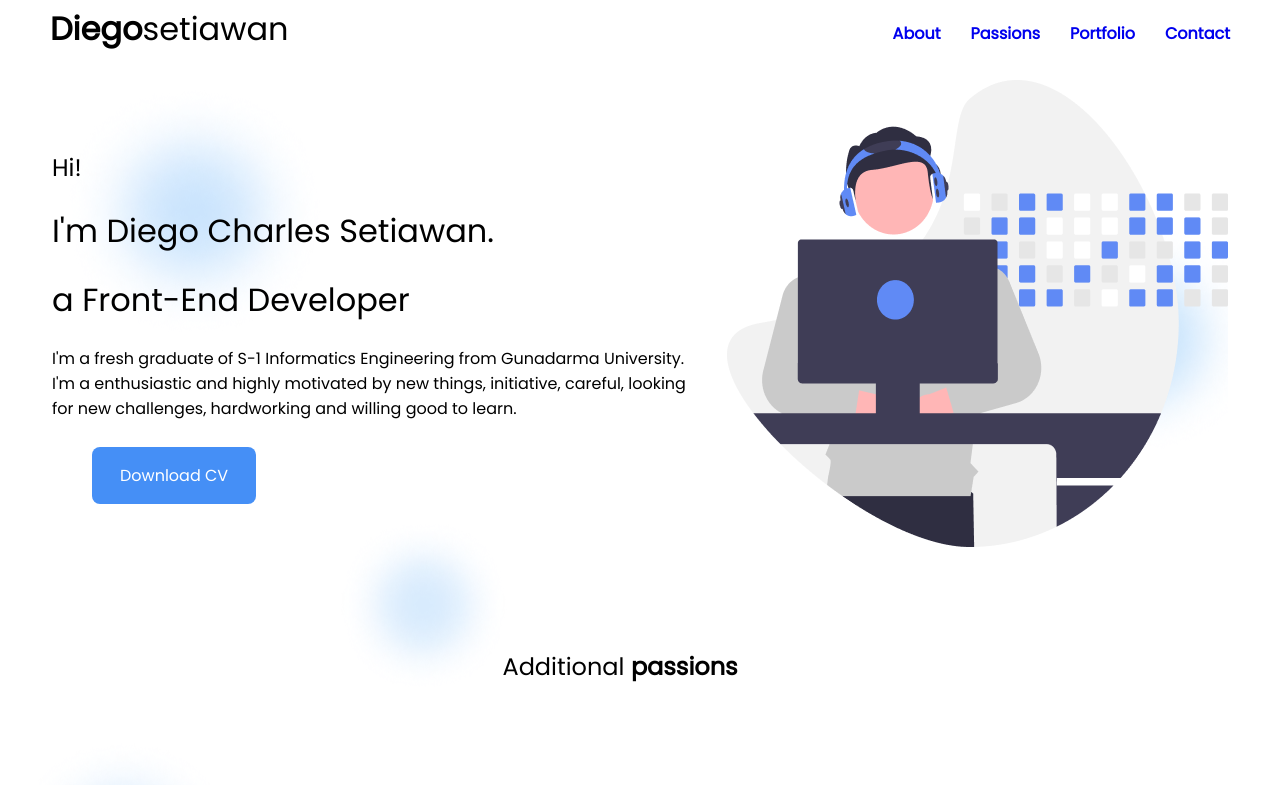
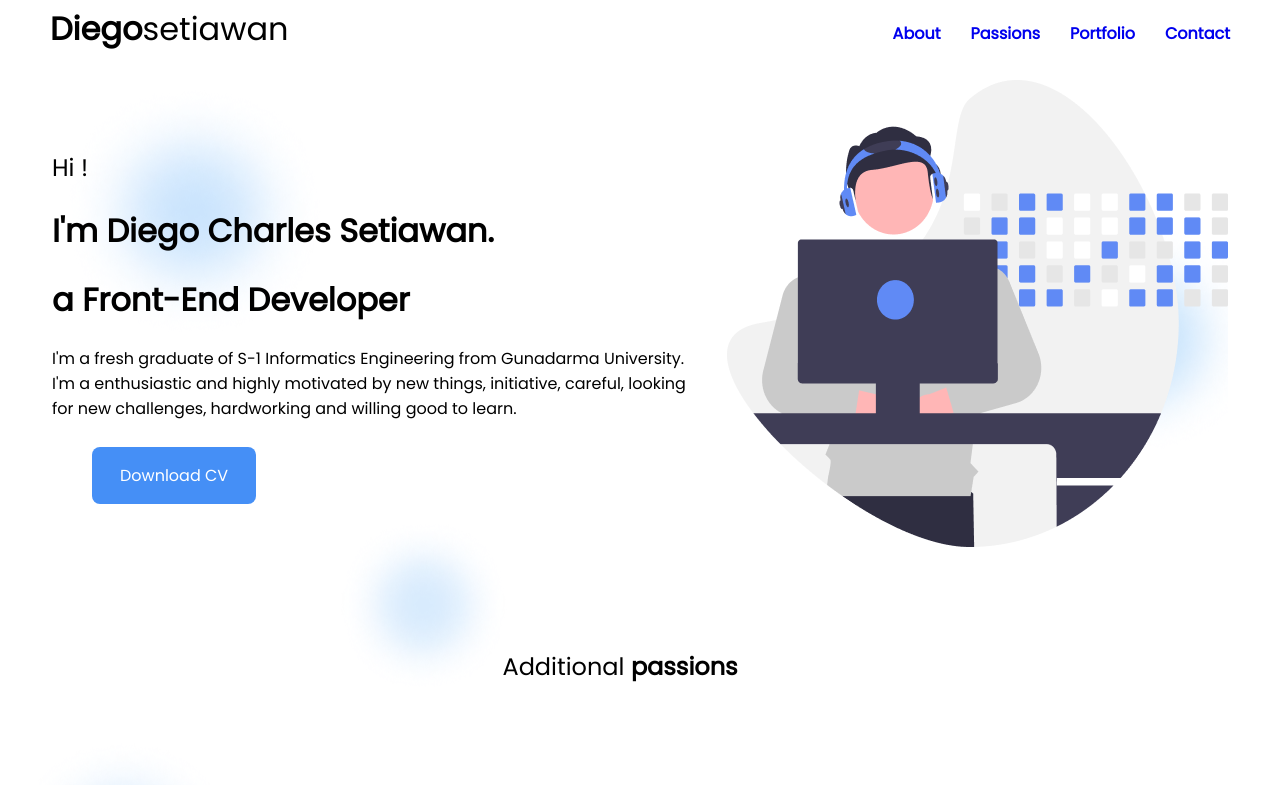
Before and after one commit to dset28/portfolio, a plain HTML site: page index.html in a window 1280 px wide. Shown: the top 785 px of the page. Drawn offline with Linux system fonts and the light colour scheme.

Commit message:
Update index.html

```diff
--- a/index.html
+++ b/index.html
@@ -39,9 +39,9 @@
     <div class="jumbotron" id="about">
         <div class="container">
             <div class="diri">
-                <h2>Hi!</h2>
-                <h1>I'm Diego Charles Setiawan.</h1>
-                <h1>a Front-End Developer</h1>
+                <h2>Hi !</h2>
+                <h1 class="dtdiri">I'm Diego Charles Setiawan.</h1>
+                <h1 class="dtdiri">a Front-End Developer</h1>
                 <p>I'm a fresh graduate of S-1 Informatics Engineering from
                     Gunadarma University. I'm a enthusiastic and highly motivated
                     by new things, initiative, careful, looking for new challenges,
```
